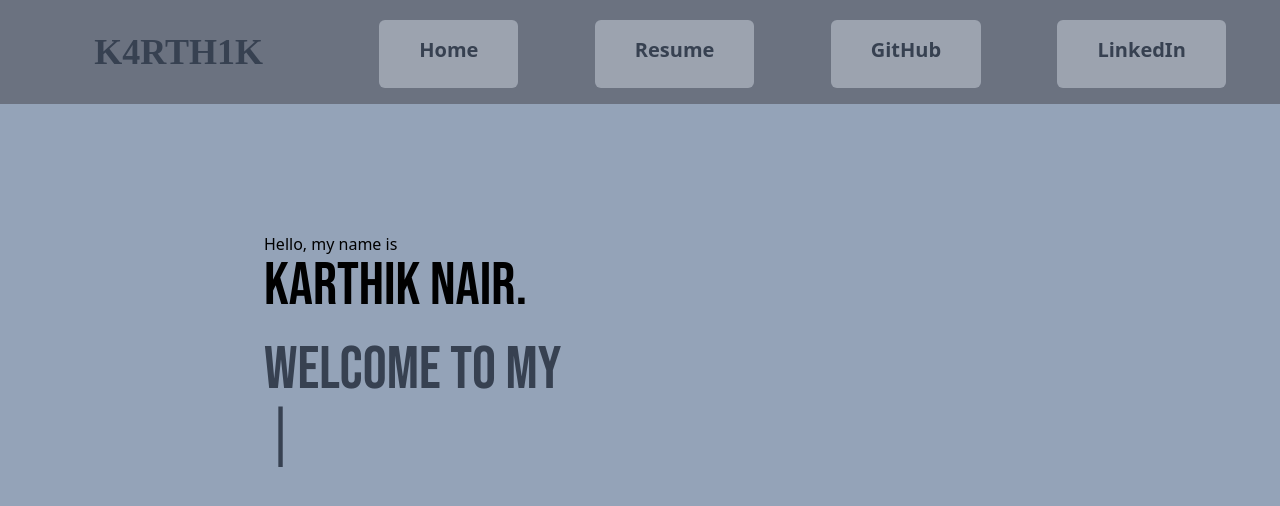
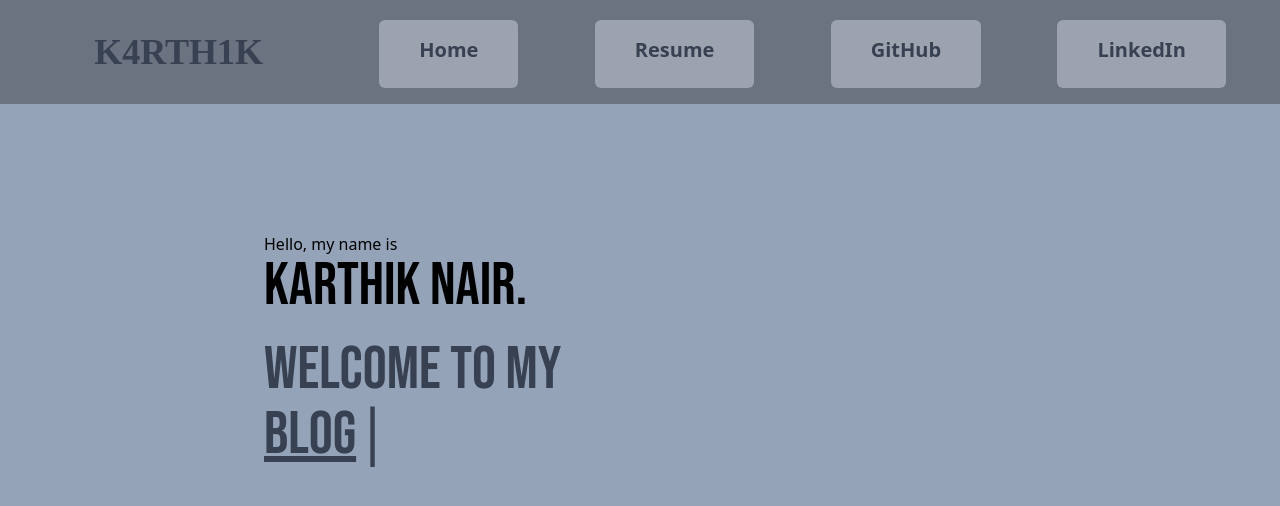
Before and after one commit to K4RTH1CC/myPortfolio, a Next.js app: page / in a window 1280 px wide. Shown: the top 506 px of the page. Built offline with nearby package versions, Linux system fonts and the light colour scheme; a web font is replaced by a local one.

Commit message:
Faster animation

```diff
--- a/layouts/TypingAnim.js
+++ b/layouts/TypingAnim.js
@@ -23,7 +23,7 @@ function TypingAnimation({ words }) {
           setCurrentWordIndex((currentWordIndex + 1) % words.length);
         }
       }
-    }, 150);
+    }, 75);
 
     return () => clearInterval(intervalId);
   }, [currentWordIndex, currentWord, words, isDeleting]);
```
